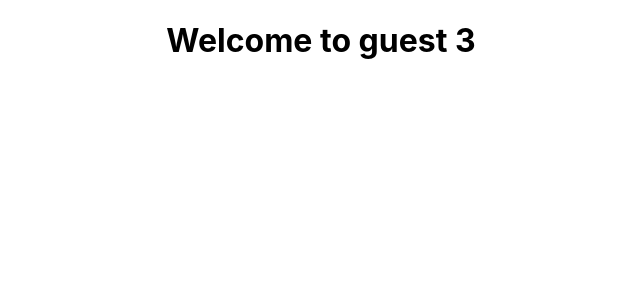
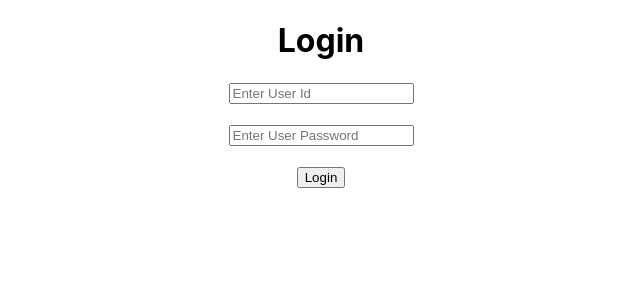
Before and after one commit to Hridoy8132/React-js-from-lec-15, a React (Create React App) app: page / in a window 1280 px wide. Shown: the top 300 px of the page, without its empty margins (319-959 px from the left). Built offline with nearby package versions, Linux system fonts and the light colour scheme.

Commit message:
Lec 19 (Basic from validation)

```diff
--- a/src/App.js
+++ b/src/App.js
@@ -108,17 +108,36 @@
 
 // //// Lec-18(Conditional Rendering | If Condition)
 
-import React from "react";
-import Profile from "./Profile";
+// import React from "react";
+// import Profile from "./Profile";
 
-function App()
-{
+// function App()
+// {
+//   return(
+//     <div className="app">
+//       <Profile/>
+//     </div>
+
+//   );
+// }
+
+// export default App;
+
+// // Lec 19 start here  Basic form Validation
+
+import Login from './Login'
+
+function App() {
+
+  const data = true;
   return(
     <div className="app">
-      <Profile/>
+      <Login/>
     </div>
 
   );
 }
 
 export default App;
+
+// // Lec 19 end Basic form Validation
--- /dev/null
+++ b/src/Login.js
@@ -0,0 +1,78 @@
+// // Lec 19 start here (Basic form Validation)
+import React,{useState} from "react";
+
+function Login()
+{
+   const[user, setUser]=useState("");
+   const[password, setPassword]=useState("");
+   const[userErr, setUserErr] = useState(false);
+   const[passErr, setPassErr] = useState(false);
+
+
+  function loginHandle(e)
+  {
+    if(user.length<3 || password.length<3)
+      {
+        alert("type correct values")
+      }
+    else
+    {
+      alert("all good :")
+
+    }
+    e.preventDefault()
+  }
+
+  function userHandler(e){
+
+    let item=e.target.value;
+    if(item.length<3 )
+      {
+        setUserErr(true)
+      }
+
+    else{
+      setUserErr(false)
+    }
+    setUser(item)
+
+
+  }
+
+  function passwordHandler(e){
+
+    let item=e.target.value;
+    if(item.length<3 )
+      {
+        setPassErr(true)
+      }
+
+    else{
+      setPassErr(false)
+    }
+    setPassword(item)
+
+
+  }
+
+  return(
+    <div className="app">
+      <form onSubmit={loginHandle}>
+      <h1> Login </h1>
+      <input type="text" placeholder="Enter User Id "  onChange={userHandler}/>{userErr?<span>
+        User Not Valid </span>:""}
+      <br/> <br/>
+      <input type="password" placeholder="Enter User Password " onChange={passwordHandler}/>{passErr?<span>
+        Password Not Valid </span>:""}
+      <br/> <br/>
+      <button type="submit" > Login </button>
+
+      </form>
+    </div>
+
+  )
+}
+
+export default Login;
+
+// // Lec 19 end here (Basic form Validation)
```
